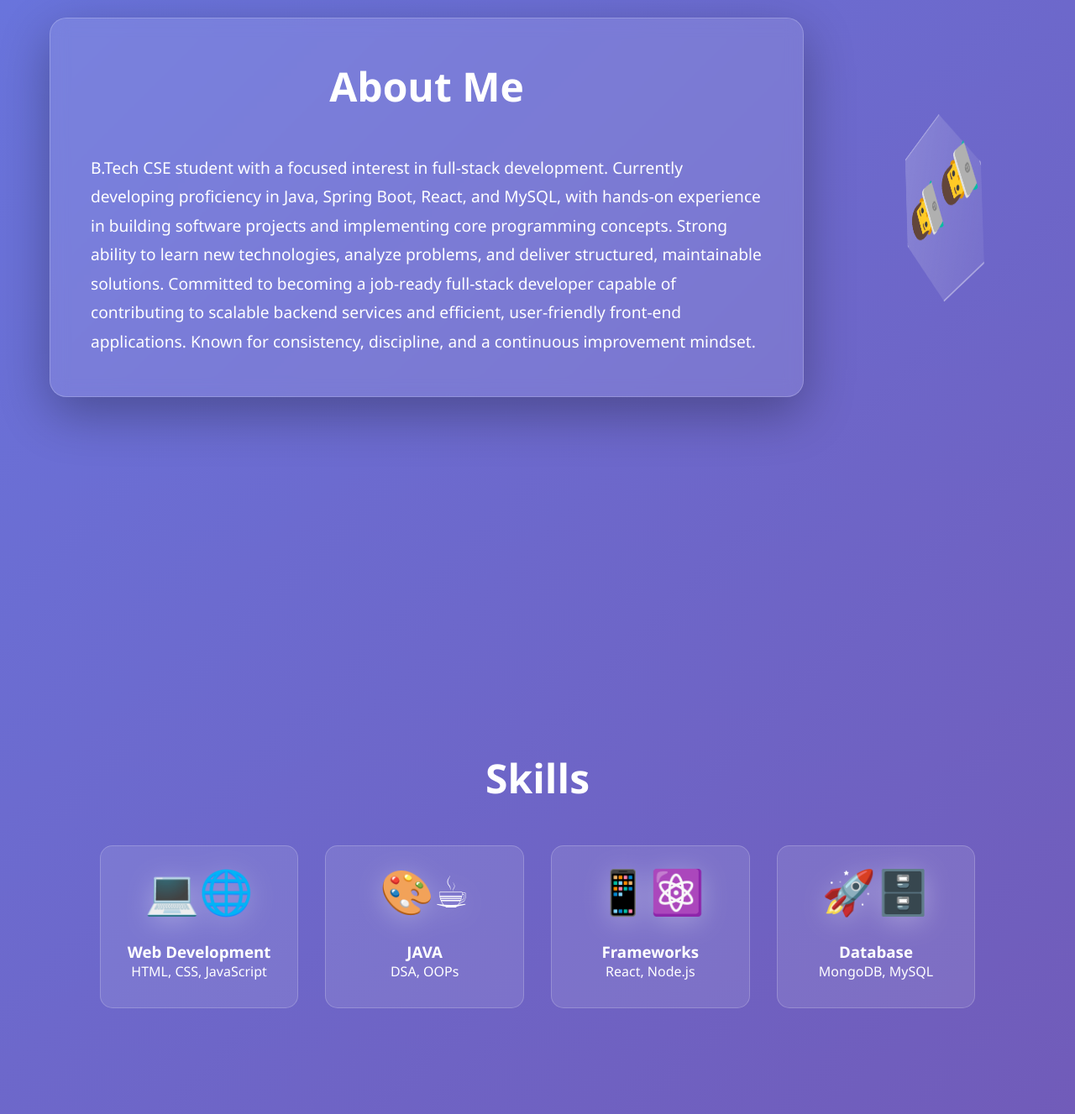
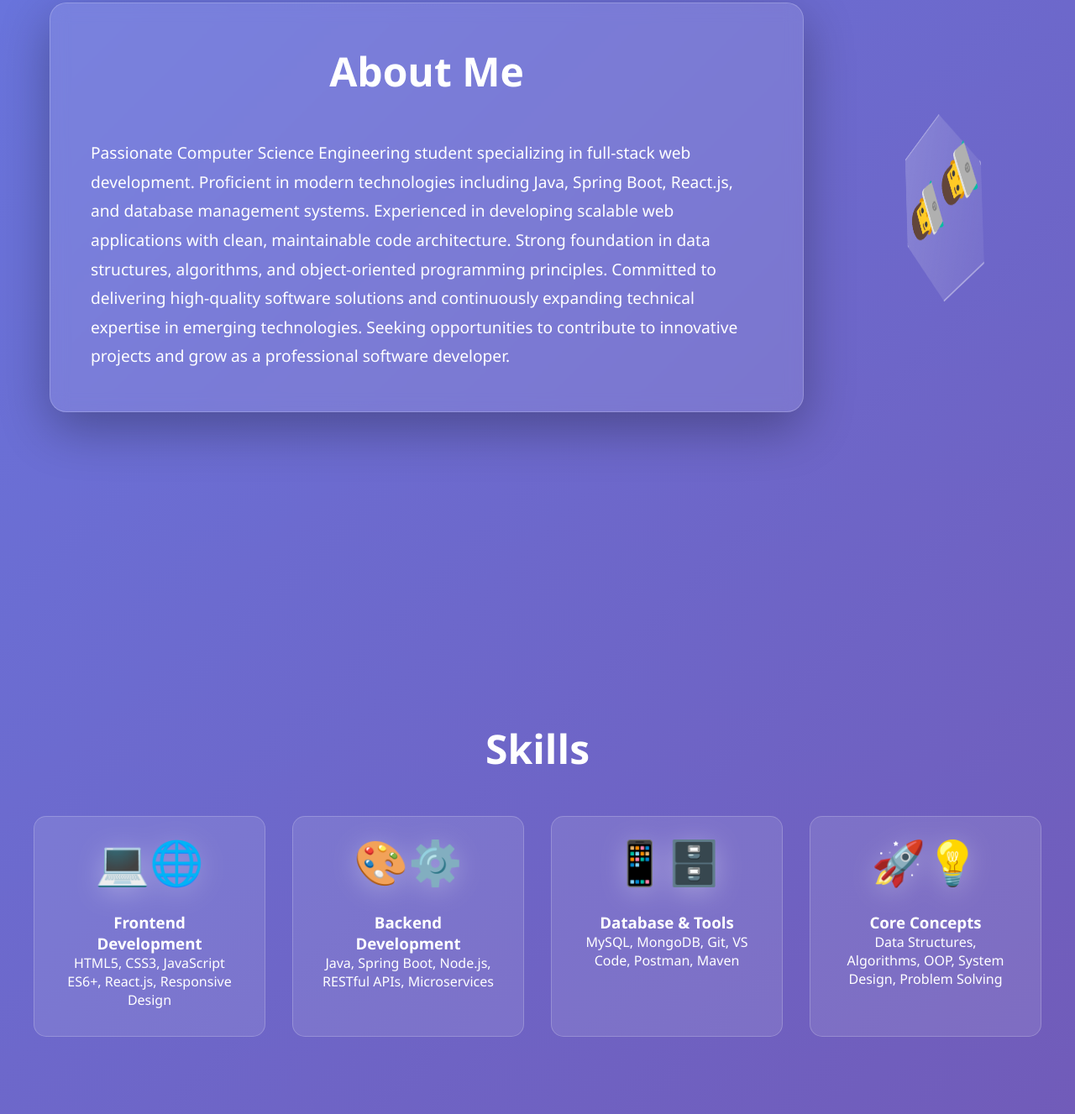
Before and after one commit to shamsheersuhail1913/my_portfolio, a plain HTML site: page index.html in a window 1280 px wide. Shown: the part 1033-2360 px from the top of the page at 84% size. Drawn offline with Linux system fonts and the light colour scheme.

Commit message:
Update portfolio with professional content and enhanced descriptions

```diff
--- a/index.html
+++ b/index.html
@@ -40,7 +40,7 @@
                 </div>
             </div>
             <h1>SHAIK SHAMSHEER SUHAIL</h1>
-            <p>Full Stack Developer | Creative Designer | Problem Solver</p>
+            <p>Computer Science Engineering Student | Full Stack Developer | Software Engineer</p>
             <button class="btn" id="previewResume">👁️ Preview Resume</button>
         </section>
 
@@ -49,14 +49,13 @@
                 <div class="card-3d">
                     <h2>About Me</h2>
                     <p style="font-size: 1.2rem; line-height: 1.8; max-width: 800px;">
-                        B.Tech CSE student with a focused interest in full-stack development.
-                        Currently developing proficiency in Java, Spring Boot, React, and MySQL,
-                        with hands-on experience in building software projects and implementing core
-                        programming concepts. Strong ability to learn new technologies, analyze problems,
-                        and deliver structured, maintainable solutions. Committed to becoming a job-ready
-                        full-stack developer capable of contributing to scalable backend services and efficient,
-                        user-friendly front-end applications. Known for consistency, discipline, and a continuous
-                        improvement mindset.
+                        Passionate Computer Science Engineering student specializing in full-stack web development.
+                        Proficient in modern technologies including Java, Spring Boot, React.js, and database management systems.
+                        Experienced in developing scalable web applications with clean, maintainable code architecture.
+                        Strong foundation in data structures, algorithms, and object-oriented programming principles.
+                        Committed to delivering high-quality software solutions and continuously expanding technical expertise
+                        in emerging technologies. Seeking opportunities to contribute to innovative projects and grow as a
+                        professional software developer.
                     </p>
                 </div>
                 <div class="profile-3d-model">
@@ -74,23 +73,23 @@
                 <div class="skills-grid">
                     <div class="skill-card">
                         <div class="skill-icon">🌐</div>
-                        <h3>Web Development</h3>
-                        <p>HTML, CSS, JavaScript</p>
+                        <h3>Frontend Development</h3>
+                        <p>HTML5, CSS3, JavaScript ES6+, React.js, Responsive Design</p>
                     </div>
                     <div class="skill-card">
-                        <div class="skill-icon">☕</div>
-                        <h3>JAVA</h3>
-                        <p>DSA, OOPs</p>
-                    </div>
-                    <div class="skill-card">
-                        <div class="skill-icon">⚛️</div>
-                        <h3>Frameworks</h3>
-                        <p>React, Node.js</p>
+                        <div class="skill-icon">⚙️</div>
+                        <h3>Backend Development</h3>
+                        <p>Java, Spring Boot, Node.js, RESTful APIs, Microservices</p>
                     </div>
                     <div class="skill-card">
                         <div class="skill-icon">🗄️</div>
-                        <h3>Database</h3>
-                        <p>MongoDB, MySQL</p>
+                        <h3>Database & Tools</h3>
+                        <p>MySQL, MongoDB, Git, VS Code, Postman, Maven</p>
+                    </div>
+                    <div class="skill-card">
+                        <div class="skill-icon">💡</div>
+                        <h3>Core Concepts</h3>
+                        <p>Data Structures, Algorithms, OOP, System Design, Problem Solving</p>
                     </div>
                 </div>
             </div>
@@ -113,7 +112,7 @@
                         </div>
                         <div class="project-content">
                             <h3>THE FOODY</h3>
-                            <p>A Simple webpage on food e-commerce</p>
+                            <p>Full-featured food e-commerce platform with responsive design, shopping cart functionality, and modern UI/UX</p>
                         </div>
                     </div>
                     <div class="project-card" data-preview="https://simple-calculator-lac-nu.vercel.app/">
@@ -125,7 +124,7 @@
                         </div>
                         <div class="project-content">
                             <h3>CALCULATOR</h3>
-                            <p>A simple calculator that performs basic operations</p>
+                            <p>Interactive web calculator with advanced mathematical operations, clean interface, and responsive design</p>
                         </div>
                     </div>
                     <div class="project-card" data-preview="https://my-portfolio-three-ochre-47.vercel.app/">
@@ -138,8 +137,8 @@
                             </div>
                         </div>
                         <div class="project-content">
-                            <h3>Portfolio</h3>
-                            <p>A Simple portfolio website of myself</p>
+                            <h3>Portfolio Website</h3>
+                            <p>Professional portfolio showcasing projects and skills with 3D animations, modern design, and interactive elements</p>
                         </div>
                     </div>
                 </div>
```
